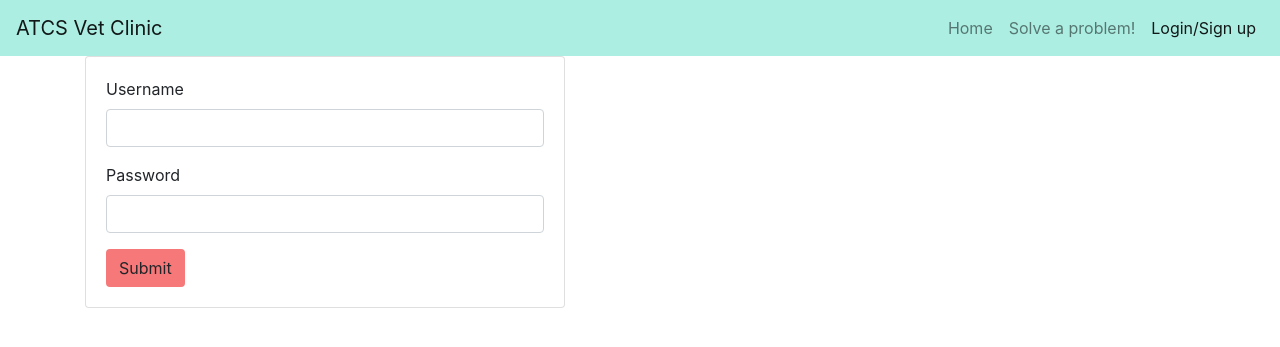
After one commit to aptung/the-problem-stash, a Flask app: page /login in a window 1280 px wide. The commit adds this page. Shown: the top 347 px of the page. Run offline with Flask 3, Linux system fonts and the light colour scheme.

Commit message:
finished models and started login

```diff
--- a/app.py
+++ b/app.py
@@ -11,7 +11,37 @@ app.secret_key = "sdfjowiefjw98r32jfhregu8392"
 @app.route("/")
 @app.route("/home")
 def home():
+    # testproblem=Problem("Test problem", "here is some content for the test problem", "42", "algebra")
+    # testuser=User("test1", "password1")
+
+    # db_session.add(testproblem)
+    # db_session.add(testuser)
+    # db_session.commit()
+    # testproblem.solved_by.append(testuser)
+    # db_session.commit()
+
     return render_template("home.html")
+
+@app.route("/login", methods=("GET", "POST"))
+def login():
+    if request.method=="GET":
+        return render_template("login.html")
+    if request.method=="POST":
+        username = request.form["username"]
+        password = request.form["password"]
+        user = db_session.query(User).where(User.username==username).first()
+        if user is None:
+            flash("That username does not exist", "error")
+            return render_template("login.html")
+        if user.password != password:
+            flash("Your password is incorrect", "error")
+            return render_template("login.html")
+        session["username"] = username
+        return redirect(url_for('home'))
+
+@app.route("/solve")
+def solve():
+    return render_template("solve.html")
 
 @app.before_first_request
 def setup():
--- a/database.py
+++ b/database.py
@@ -21,8 +21,7 @@ db_logger.addHandler(db_handler)
 db_logger.setLevel(db_logger_log_level)
 
 # Creates the engine to connect with our database
-# TODO: Change the name from "vet" to something relevant
-engine = create_engine("sqlite:///vet.db", echo=False)
+engine = create_engine("sqlite:///problem.db", echo=False)
 
 # A Scoped Session helps us when creating our apps
 db_session = scoped_session(sessionmaker(autocommit=False,
--- a/static/styles/style.css
+++ b/static/styles/style.css
@@ -1,5 +1,9 @@
 .navbar{
     background-color:#ADEEE3;
+}
+
+.btn{
+    background-color:rgb(242, 49, 49, 0.65);
 }
 
 /* body{
--- a/templates/base.html
+++ b/templates/base.html
@@ -32,10 +32,10 @@
                         <a class="nav-link {{ 'active' if active_page == 'home' else '' }}" href="{{url_for('home')}}">Home</a>
                     </li>
                     <li class="nav-item"></li>
-                        <a class="nav-link {{ 'active' if active_page == 'vets' else '' }}" href="{{url_for('home')}}">Solve a problem!</a>
+                        <a class="nav-link {{ 'active' if active_page == 'solve' else '' }}" href="{{url_for('solve')}}">Solve a problem!</a>
                     </li>
                     <li class="nav-item"></li>
-                    <a class="nav-link {{ 'active' if active_page == 'newvet' else '' }}" href="{{url_for('home')}}">Login/Sign up</a>
+                    <a class="nav-link {{ 'active' if active_page == 'login' else '' }}" href="{{url_for('login')}}">Login/Sign up</a>
                 </li>
                 </ul>
             </div>
--- a/templates/home.html
+++ b/templates/home.html
@@ -1,7 +1,7 @@
 {% extends "base.html" %}
 
-{% set active_page = "newvet" %}
+{% set active_page = "home" %}
 
 {%block content %}
-    <h1>Add a Vet</h1>
+    <h1>Welcome to the problem stash!</h1>
 {% endblock%}
--- /dev/null
+++ b/templates/login.html
@@ -0,0 +1,35 @@
+{% extends "base.html" %}
+
+{% set active_page = "login" %}
+
+{%block content %}
+    <!-- code modified from bootstrap website https://getbootstrap.com/docs/4.0/components/forms/ -->
+    <!-- https://getbootstrap.com/docs/4.0/components/card/ -->
+    <div class="card" style="width: 30rem">
+        <div class="card-body">
+            <form action="#" method="POST">
+                <div class="form-group">
+                    <label>Username</label>
+                    <input type="text" class="form-control" id="username" name="username">
+                    <!-- <small id="emailHelp" class="form-text text-muted">We'll never share your email with anyone else.</small> -->
+                </div>
+                <div class="form-group">
+                    <label for="exampleInputPassword1">Password</label>
+                    <input type="password" class="form-control" id="password" name="password">
+                </div>
+                <!-- <div class="form-check">
+                    <input type="checkbox" class="form-check-input" id="exampleCheck1">
+                    <label class="form-check-label" for="exampleCheck1">Check me out</label>
+                </div> -->
+                <button type="submit" class="btn">Submit</button>
+            </form>
+            {% with messages = get_flashed_messages() %}
+                {% if messages %}
+                    {% for message in messages %}
+                        <p>{{message}}</p>
+                    {% endfor %}
+                {% endif %}
+            {% endwith %}
+        </div>
+    </div>
+{% endblock%}
```
Also changed, not shown: models.py (+10 -5 lines), templates/solve.html (added, +7 -0 lines).
